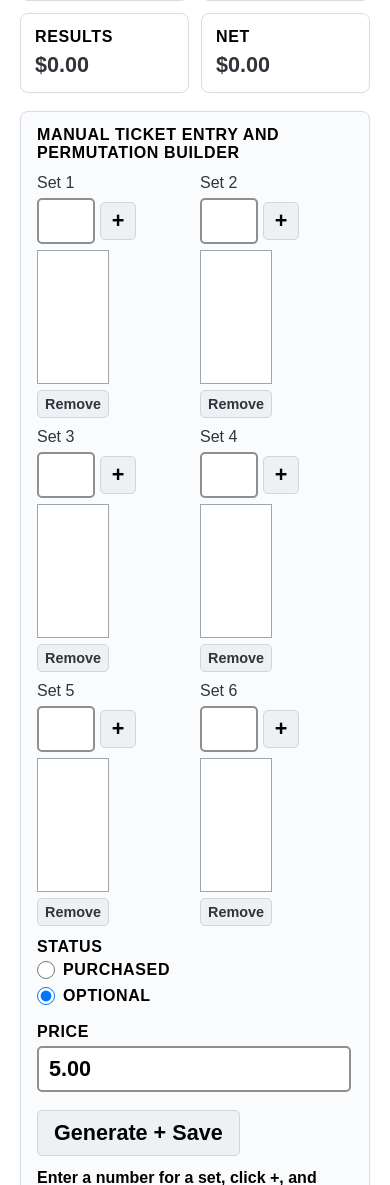
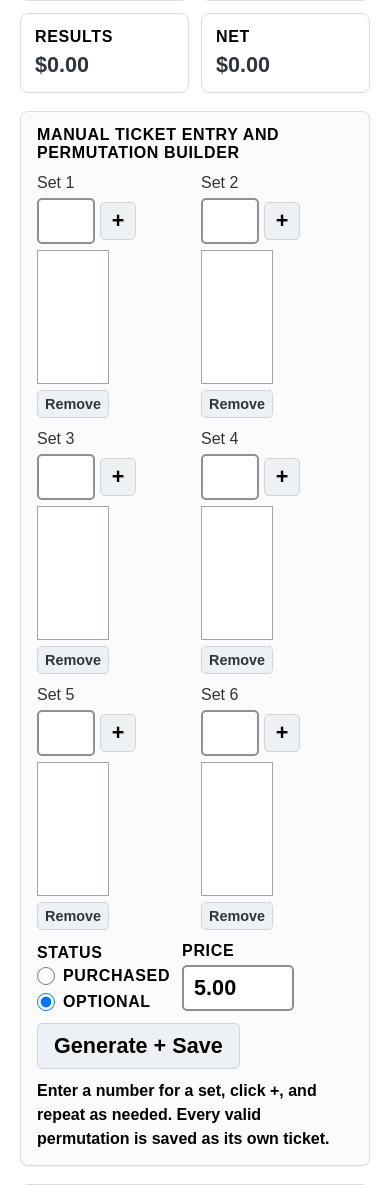
Before and after one commit to mgaft1/lottologic, a Flask app: page /tickets in a window 390 px wide; the page is wider, and only the part inside the window is pictured. Shown: the part 1081-2266 px from the top of that part. Run offline with Flask 3, Linux system fonts and the light colour scheme; the visitor is signed in with stand-in values (Sample User, id 1); data that the repository does not hold is empty.

Commit message:
Tighten predictions permutation layout

```diff
--- a/files/templates/tickets.html
+++ b/files/templates/tickets.html
@@ -144,9 +144,10 @@ input::placeholder {
 }
 .perm-grid {
   display: grid;
-  grid-template-columns: repeat(6, minmax(86px, 1fr));
-  gap: 10px;
+  grid-template-columns: repeat(6, 92px) minmax(330px, auto);
+  gap: 12px;
   align-items: start;
+  justify-content: start;
 }
 .bucket-field {
   display: flex;
@@ -191,12 +192,29 @@ input::placeholder {
   padding: 5px 6px;
   font-size: 0.9rem;
 }
+.price-input {
+  width: 112px;
+  max-width: 112px;
+}
 .perm-actions {
   display: flex;
-  gap: 18px;
+  gap: 12px;
   align-items: end;
   flex-wrap: wrap;
-  margin-top: 12px;
+  margin-top: 0;
+}
+@media (max-width: 1120px) {
+  .perm-grid {
+    grid-template-columns: repeat(3, 92px) minmax(330px, auto);
+  }
+}
+@media (max-width: 760px) {
+  .perm-grid {
+    grid-template-columns: repeat(2, 92px);
+  }
+  .perm-actions {
+    grid-column: 1 / -1;
+  }
 }
 .helper {
   color: #000000;
@@ -431,7 +449,6 @@ td {
         <button type="button" class="btn btn-secondary bucket-remove" data-remove-bucket="{{ i }}">Remove</button>
       </div>
       {% endfor %}
-    </div>
       <div class="perm-actions">
         <div class="field">
           <label>Status</label>
@@ -440,8 +457,9 @@ td {
             <label class="status-choice"><input type="radio" name="perm-status" value="optional" checked>Optional</label>
           </div>
         </div>
-      <div class="field"><label>Price</label><input type="number" id="perm-price" min="0" step="0.01"></div>
+        <div class="field"><label>Price</label><input class="price-input" type="number" id="perm-price" min="0" step="0.01"></div>
         <button class="btn" id="btn-generate">Generate + Save</button>
+      </div>
     </div>
     <div class="helper" style="margin-top:10px;">Enter a number for a set, click +, and repeat as needed. Every valid permutation is saved as its own ticket.</div>
     <div class="error hidden" id="perm-error"></div>
```
Lines whose indentation alone changed are shown as unchanged.
